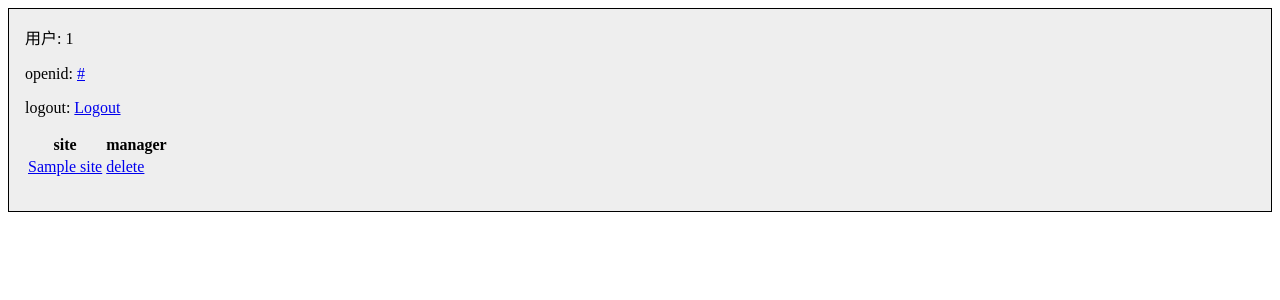
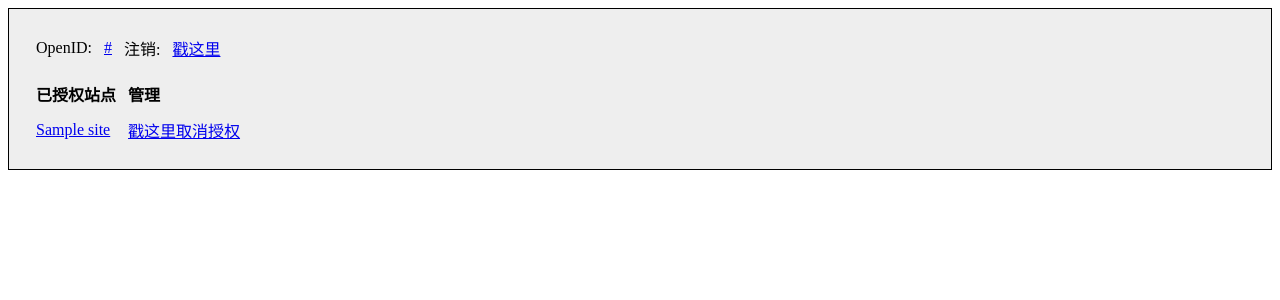
Before and after one commit to xiaomen/openid, a Django app: template djopenid/templates/server/index.html in a window 1280 px wide. Shown: the top 300 px of the page. Run offline with Django 3.2, Linux system fonts and the light colour scheme; the template is opened without the code that fills it: most values are stand-ins (such as "Sample title", 1, 10 or a date in 2020).

Commit message:
update template

```diff
--- a/djopenid/templates/server/index.html
+++ b/djopenid/templates/server/index.html
@@ -2,24 +2,6 @@
     <head>
         <title>Douban统一账号认证平台</title>
         <style type="text/css">
-    div.message {
-        background: #9f9;
-        padding: 0.5em;
-        margin-top: 0.5em;
-        margin-bottom: 0.5em;
-        border: 1px solid #555;
-        font-weight: bold;
-    }
-
-    div.error {
-        background: #f99;
-        padding: 0.5em;
-        margin-top: 0.5em;
-        margin-bottom: 0.5em;
-        border: 1px solid #555;
-        font-weight: bold;
-    }
-
         div.box {
             background: #eee;
             border: 1px solid black;
@@ -31,36 +13,28 @@
         {% endblock %}
     </head>
     <body>
-
         {% block body %}
         <div class="box">
-
-  <div>
-    用户: {{ user_id }}
-    <p>
-        openid:
-        <a href="{{ user_url }}">{{ user_url }}</a>
-    </p>
-    <p>
-        logout:
-        <a href="/auth/logout">Logout</a>
-    </p>
-  </div>
-    <table>
+        <table cellspacing=10>
             <tr>
-            <th>site</th>
-            <th>manager</th>
+                <td>OpenID:</td>
+                <td><a href="{{ user_url }}">{{ user_url }}</a></td>
+                <td>注销:</td>
+                <td><a href="/auth/logout">戳这里</a></td>
+            </tr>
+        </table>
+        <table cellspacing=10>
+            <tr>
+                <th align="left">已授权站点</th>
+                <th align="left">管理</th>
             </tr>
             {% for auth_site in auth_sites %}
             <tr>
                 <td><a href="{{auth_site.site}}">{{auth_site.site}}</a></td>
-            <td><a href="/server/delete/?index={{auth_site.id}}">delete</a></td>
+                <td><a href="/server/delete/?index={{auth_site.id}}">戳这里取消授权</a></td>
             </tr>
             {% endfor %}
         </table>
-  </p>
-
-  </div>
     {% endblock %}
   </body>
 </html>
```
Lines whose indentation alone changed are shown as unchanged.
